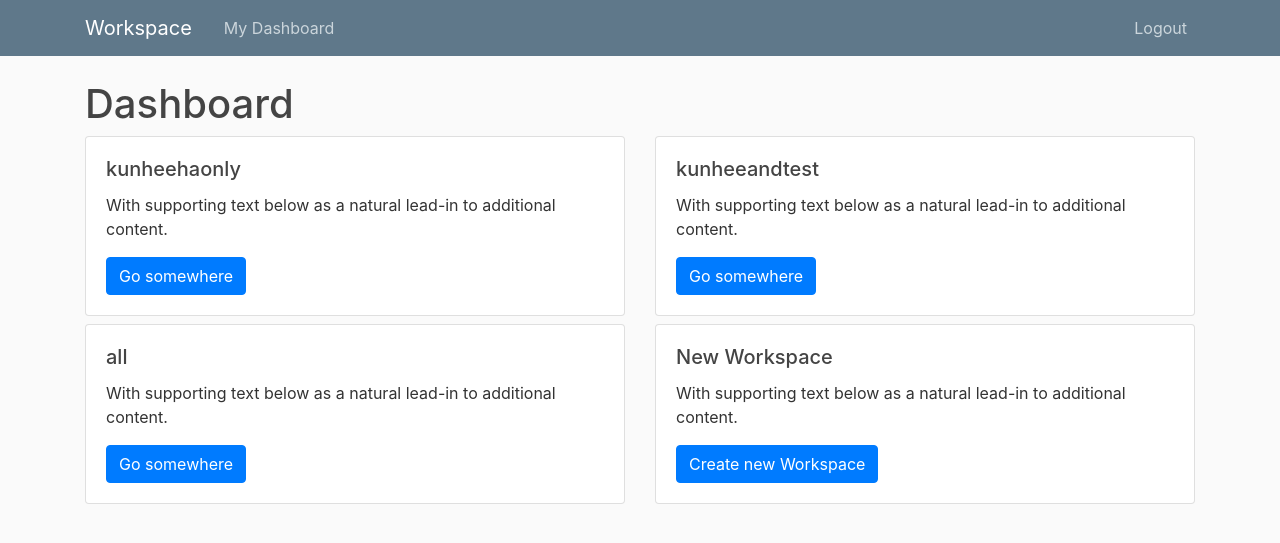
After one commit to kunheeha/workspacePrototype, a Django app: page /dashboard/ in a window 1280 px wide. The commit adds this page. Shown: the top 543 px of the page. Run offline with Django 3.2, Linux system fonts and the light colour scheme; a user stored in the database is signed in; data comes from the database, SQL or seed files in the repository; both versions use the stored data as it was after the commit; some libraries are stand-ins or nearby versions.

Commit message:
dashboard ui prototype

```diff
--- a/prototype/workspace/static/workspace/main.css
+++ b/prototype/workspace/static/workspace/main.css
@@ -0,0 +1,84 @@
+body {
+  background: #fafafa;
+  color: #333333;
+  margin-top: 5rem;
+}
+
+h1, h2, h3, h4, h5, h6 {
+  color: #444444;
+}
+
+ul {
+  margin: 0;
+}
+
+.bg-steel {
+  background-color: #5f788a;
+}
+
+.site-header .navbar-nav .nav-link {
+  color: #cbd5db;
+}
+
+.site-header .navbar-nav .nav-link:hover {
+  color: #ffffff;
+}
+
+.site-header .navbar-nav .nav-link.active {
+  font-weight: 500;
+}
+
+.content-section {
+  background: #ffffff;
+  padding: 10px 20px;
+  border: 1px solid #dddddd;
+  border-radius: 3px;
+  margin-bottom: 20px;
+}
+
+.article-title {
+  color: #444444;
+}
+
+a.article-title:hover {
+  color: #428bca;
+  text-decoration: none;
+}
+
+.article-content {
+  white-space: pre-line;
+}
+
+.article-img {
+  height: 65px;
+  width: 65px;
+  margin-right: 16px;
+}
+
+.article-metadata {
+  padding-bottom: 1px;
+  margin-bottom: 4px;
+  border-bottom: 1px solid #e3e3e3
+}
+
+.article-metadata a:hover {
+  color: #333;
+  text-decoration: none;
+}
+
+.article-svg {
+  width: 25px;
+  height: 25px;
+  vertical-align: middle;
+}
+
+.account-img {
+  height: 125px;
+  width: 125px;
+  margin-right: 20px;
+  margin-bottom: 16px;
+}
+
+.account-heading {
+  font-size: 2.5rem;
+}
--- a/prototype/workspace/templates/workspace/base.html
+++ b/prototype/workspace/templates/workspace/base.html
@@ -26,16 +26,11 @@
 	      </button>
 	      <div class="collapse navbar-collapse" id="navbarToggle">
 	        <div class="navbar-nav mr-auto">
-	          <a class="nav-item nav-link" href="#">Home</a>
-	          <a class="nav-item nav-link" href="#">About</a>
+	          <a class="nav-item nav-link" href="{% url 'user-dashboard' %}">My Dashboard</a>
 	        </div>
 	        <!-- Navbar Right Side -->
 	        <div class="navbar-nav">
-	        		<a class="nav-item nav-link" href="#">My Profile</a>
-	        		<a class="nav-item nav-link" href="#">New Post</a>
-	        		<a class="nav-item nav-link" href="#">Logout</a>
-		          <a class="nav-item nav-link" href="#">Login</a>
-		          <a class="nav-item nav-link" href="#">Register</a>
+	        		<a class="nav-item nav-link" href="{% url 'logout' %}">Logout</a>
 	        </div>
 	      </div>
 	    </div>
@@ -43,7 +38,7 @@
 	</header>
 	<main role="main" class="container">
 	  <div class="row">
-	    <div class="col-md-8">
+	    <div class="col-md-12">
 	    	{% if messages %}
 	    		{% for message in messages %}
 	    			<div class="alert alert-{{ message.tags }}">{{ message }}</div>
--- /dev/null
+++ b/prototype/workspace/templates/workspace/dashboard.html
@@ -0,0 +1,34 @@
+{% extends 'workspace/base.html' %}
+
+{% block head %}
+
+{% endblock %}
+
+{% block content %}
+
+	<h1>Dashboard</h1>
+
+	<div class="row">
+		{% for workspace in workspaces %}
+		  <div class="col-sm-6 mb-2">
+		    <div class="card">
+		      <div class="card-body">
+		        <h5 class="card-title">{{ workspace.title }}</h5>
+		        <p class="card-text">With supporting text below as a natural lead-in to additional content.</p>
+		        <a href="#" class="btn btn-primary">Go somewhere</a>
+		      </div>
+		    </div>
+		  </div>
+	  {% endfor %}
+  	<div class="col-sm-6 mb-2">
+	    <div class="card">
+	      <div class="card-body">
+	        <h5 class="card-title">New Workspace</h5>
+	        <p class="card-text">With supporting text below as a natural lead-in to additional content.</p>
+	        <a href="#" class="btn btn-primary">Create new Workspace</a>
+	      </div>
+	    </div>
+	  </div>
+	</div>
+
+{% endblock %}
--- a/prototype/workspace/templates/workspace/home.html
+++ b/prototype/workspace/templates/workspace/home.html
@@ -6,6 +6,6 @@
 
 {% block content %}
 
-	<h1>Dashboard</h1>
+	<h1>Home</h1>
 
 {% endblock %}
--- a/prototype/workspace/urls.py
+++ b/prototype/workspace/urls.py
@@ -1,6 +1,8 @@
 from django.urls import path
+from .views import DashboardListView
 from . import views
 
 urlpatterns = [
-    path('', views.home, name='home')
+    path('', views.home, name='home'),
+    path('dashboard/', DashboardListView.as_view(), name='user-dashboard'),
 ]
--- a/prototype/workspace/views.py
+++ b/prototype/workspace/views.py
@@ -1,5 +1,21 @@
-from django.shortcuts import render
+from django.shortcuts import render, get_object_or_404
+from django.contrib.auth.decorators import login_required
+from django.contrib.auth.mixins import LoginRequiredMixin, UserPassesTestMixin
+from django.views.generic import ListView
+from .models import Workspace
 
 
 def home(request):
-    return render(request, 'workspace/home.html', {})
+    return render(request, 'workspace/home.html')
+
+
+class DashboardListView(LoginRequiredMixin, ListView):
+    model = Workspace
+    template_name = 'workspace/dashboard.html'
+    context_object_name = 'workspaces'
+
+    def get_queryset(self):
+        # dashuser = get_object_or_404(
+        #     User, username=self.kwargs.get('username'))
+        dashuser = self.request.user
+        return Workspace.objects.filter(users=dashuser)
```
Also changed, not shown: prototype/db.sqlite3.
